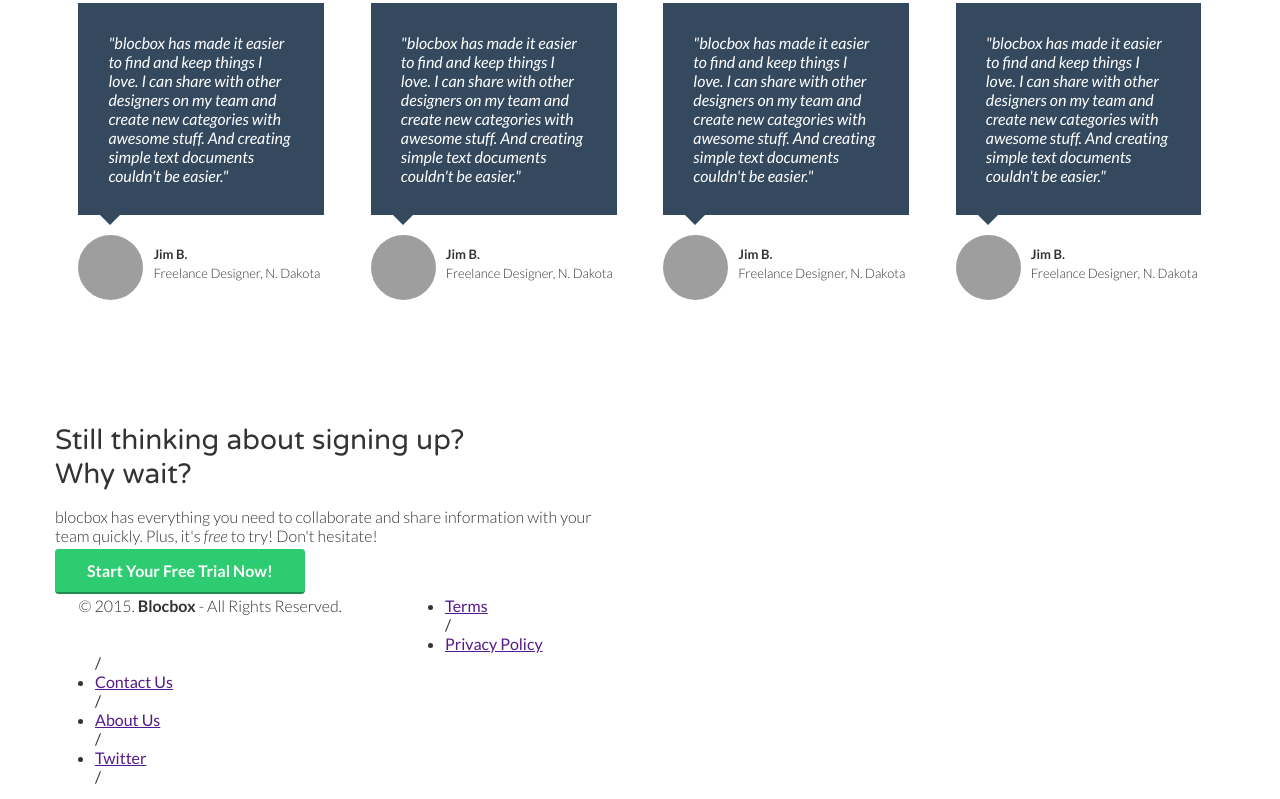
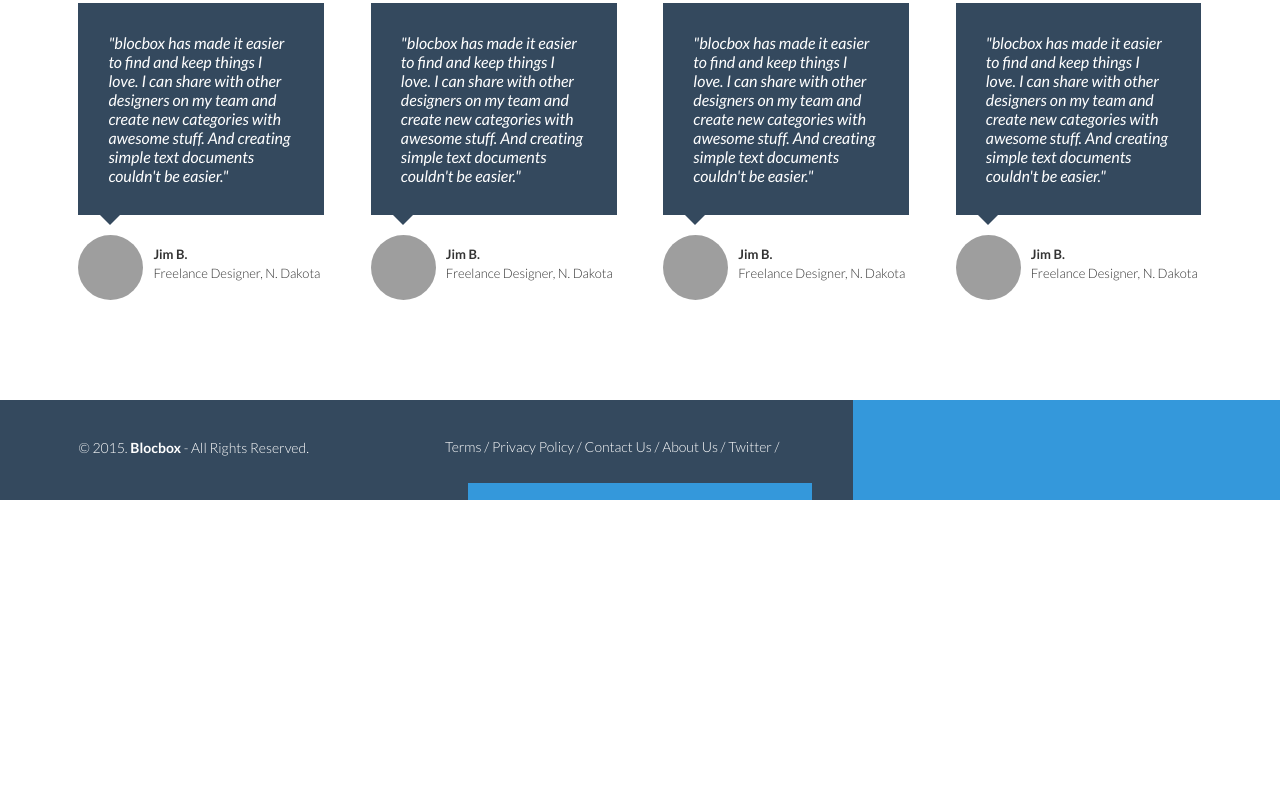
Before and after one commit to ingrid3lias/Blocbox, a plain HTML site: page index.html in a window 1280 px wide. Shown: the part 2258-3057 px from the top of the page. After the commit the page ends 2758 px from the top, so only its background shows below. Drawn offline with Linux system fonts and the light colour scheme; grey boxes are pictures that could not be loaded.

Commit message:
Checkpoint 32 completed, footer

```diff
--- a/CSS/style.css
+++ b/CSS/style.css
@@ -341,3 +341,63 @@ header .hero img {
 	font-size: 13px;
 	margin-top: 30px;
 }
+
+/* ============ Footer =================== */
+
+footer {
+	background-color: #34495e;
+	background-image: linear-gradient(to top, #3498db 0%, #3498db 50%, #34495e 50%, #34495e 100%);
+	color: #ffffff;
+	height: 150px;
+	position: relative;
+	overflow: hidden;
+	z-index: 0;
+}
+
+footer p, footer nav ul {
+	font-size: 14px;
+	font-weight: 100;
+	text-align: center;
+	margin: 10px auto 0;
+}
+
+footer nav ul li {
+	list-style-type: none;
+	display: inline;
+}
+
+footer nav ul li a {
+	color: #ffffff;
+	text-decoration: none;
+}
+
+footer .right-footer-block {
+	background-color: transparent;
+}
+
+footer .logo {
+	padding: 2.35em 0;
+	margin: 0 auto;
+	display: block;
+}
+
+@media (min-width: 900px){
+	footer {
+		background-color: #3498db;
+		background-image: linear-gradient(to left, #3498db 0%, #3498db 33.33337%, #34495e 33.33337%, #34495e 100%);
+		height: 100px;
+	}
+
+	footer p, footer nav ul {
+		padding: 2em 0;
+		text-align: left;
+	}
+
+	footer .right-footer-block {
+		background-color: #3498db;
+	}
+
+	footer .logo {
+		padding: 2em 0 2em 1.5em;
+	}
+}
--- a/index.html
+++ b/index.html
@@ -150,16 +150,6 @@
 		</ul>
 	</section>
 
-	<!-- Call To Action -->
-
-	<section class="container">
-		<h2>Still thinking about signing up?<br/>Why wait?</h2>
-		<p>blocbox has everything you need to collaborate and share information with your <br/>team quickly. Plus, it's <em>free</em> to try! Don't hesitate!</p>
-		<a href="signup.html" class="btn">Start Your Free Trial Now!</a>
-	</section>
-
-	</main>
-
 	<!-- Footer Section -->
 
 	<footer>
```
